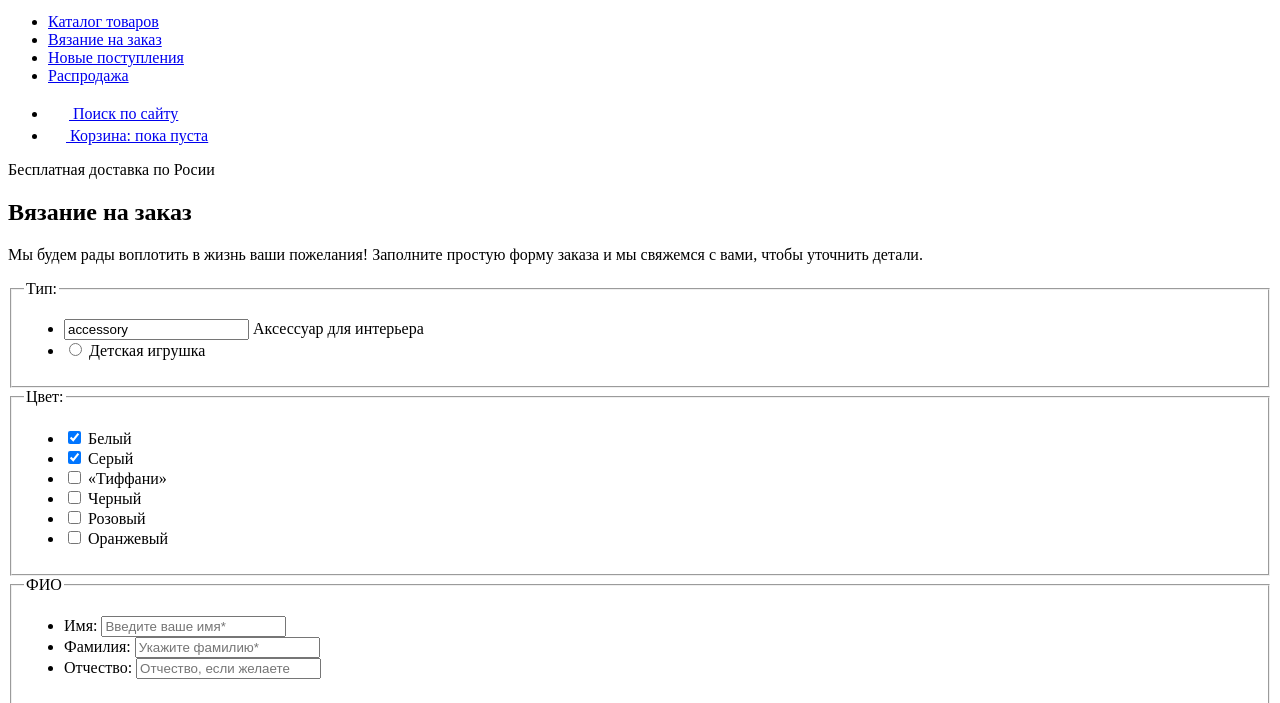
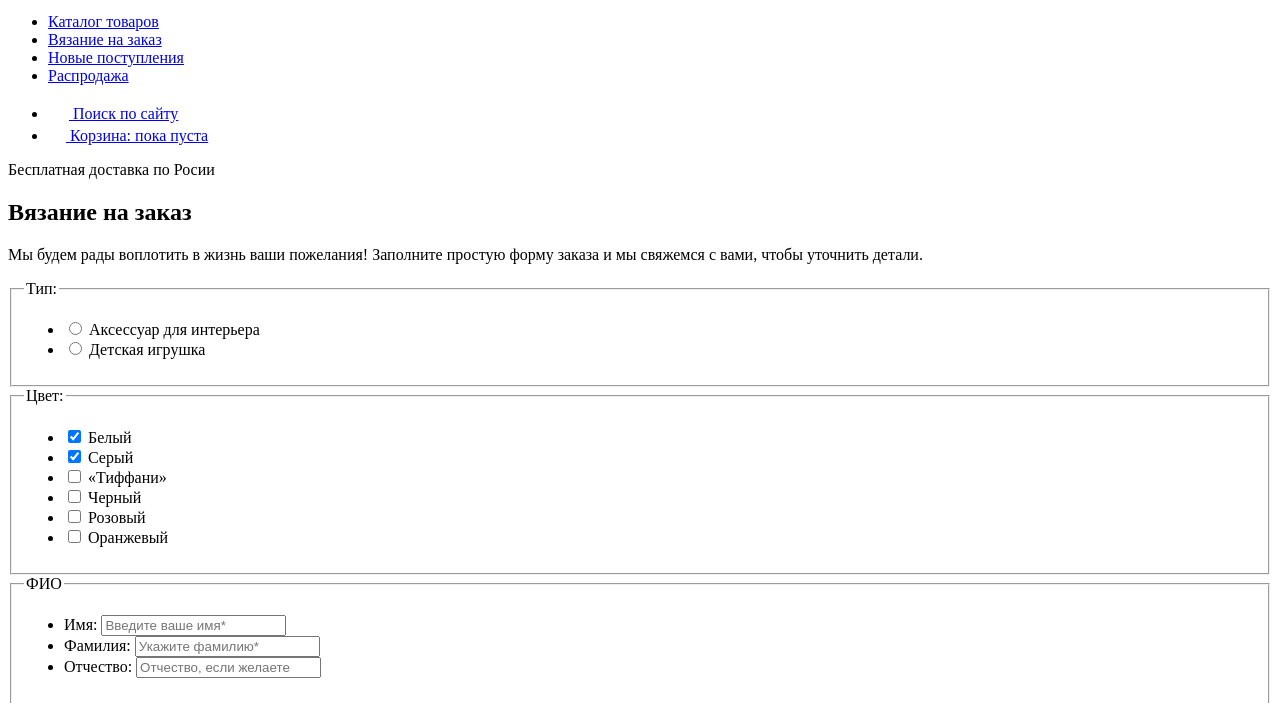
Before and after one commit to kai-shoo/164863-mishka-21, a website: page source/form.html in a window 1280 px wide. Shown: the part 71-774 px from the top of the page. Drawn offline with Linux system fonts and the light colour scheme.

Commit message:
minor fix for radio button mistype

```diff
--- a/source/form.html
+++ b/source/form.html
@@ -76,7 +76,8 @@
           <ul class="form__list">
             <li class="form__radio">
               <label class="form__label">
-                <input class="form__input form__input--radio visually-hidden" name="type" value="accessory">
+                <input class="form__input form__input--radio visually-hidden" type="radio" name="type"
+                  value="accessory">
                 <span class="form__box--radio"></span>
                 Аксессуар для интерьера
               </label>
```
